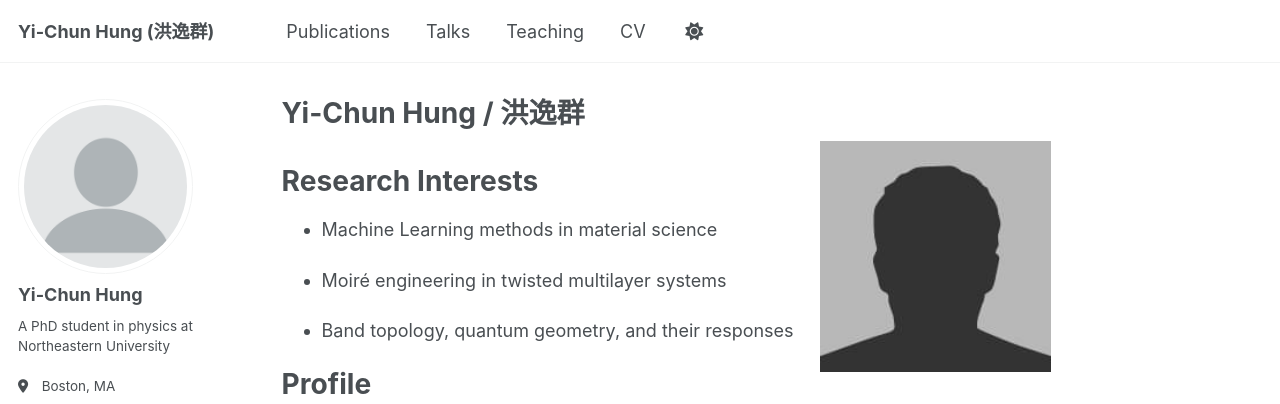
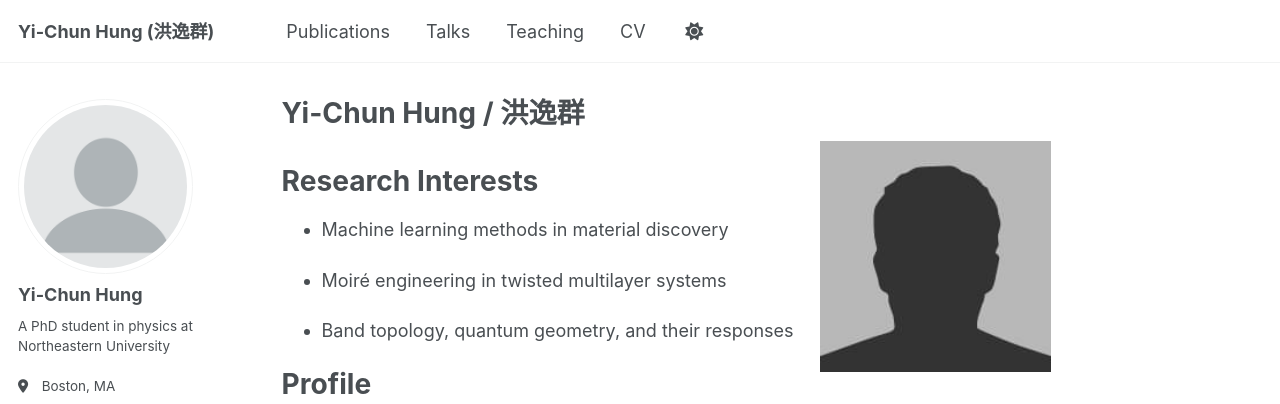
Before and after one commit to lengentyh/YiChunHung_Physics, a Jekyll site: the page built from _pages/about.md, in a window 1280 px wide and 1176 px high. Shown: the top 404 px of the window. Built offline with Jekyll 4.4.1, drawn with Linux system fonts in a browser that asks for light colours; some web fonts are replaced; a script that is not in the unit is left out.

Commit message:
Update about.md

```diff
--- a/_pages/about.md
+++ b/_pages/about.md
@@ -13,7 +13,7 @@ redirect_from:
 
 Research Interests
 =====
- - Machine Learning methods in material science
+ - Machine learning methods in material discovery
 
  - Moiré engineering in twisted multilayer systems
 
```
